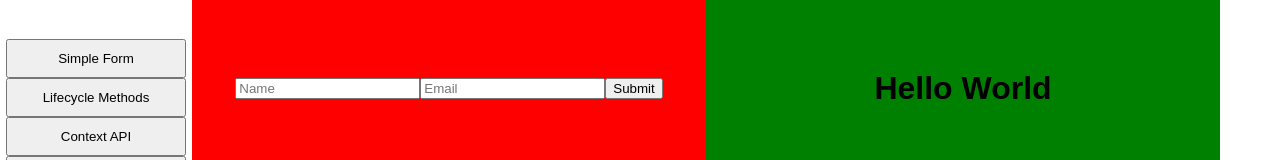
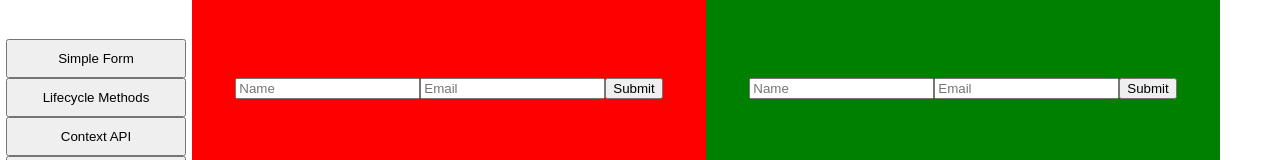
Before and after one commit to TraiLynne/react-hooks-refactoring, a React (Create React App) app in the folder app/: page / in a window 1280 px wide. Shown: the part 159-319 px from the top of the page. Built offline with nearby package versions, Linux system fonts and the light colour scheme.

Commit message:
Simple form Refactored

```diff
--- a/app/src/components/examples/00_SimpleForm/class.js
+++ b/app/src/components/examples/00_SimpleForm/class.js
@@ -1,6 +1,4 @@
 import React, { Component } from "react";
-import { CodeBlock, dracula } from "react-code-blocks";
-import { CodeDisplay, ComponentDisplay } from "../../../style";
 
 class SimpleFormClass extends Component {
 	constructor(props) {
@@ -23,7 +21,6 @@ class SimpleFormClass extends Component {
 	render() {
 		return (
 			<>
-				<ComponentDisplay>
 				<form onSubmit={this.handleSubmit}>
 					<input
 						type="text"
@@ -41,7 +38,6 @@ class SimpleFormClass extends Component {
 					/>
 					<button type="submit">Submit</button>
 				</form>
-				</ComponentDisplay>
 			</>
 		);
 	}
--- a/app/src/components/examples/00_SimpleForm/code.js
+++ b/app/src/components/examples/00_SimpleForm/code.js
@@ -1,7 +1,91 @@
-export const beforeCode00 = `
-const BeforeComponent = () => <div>Before Component 1 </div>;
-`;
+export const beforeCode00 = `class SimpleFormClass extends Component {
+	constructor(props) {
+		super(props);
+		this.state = {
+			name: "",
+			email: "",
+		};
+	}
 
-export const refactoredCode00 = `
-const RefactoredComponent = () => <div>Refactored Component 1</div>;
-`;
+	handleInputChange = (event) => {
+		this.setState({ [event.target.name]: event.target.value });
+	};
+
+	handleSubmit = (event) => {
+		event.preventDefault();
+		console.log("Form Data:", this.state);
+	};
+
+	render() {
+		return (
+			<>
+				<form onSubmit={this.handleSubmit}>
+					<input
+						type="text"
+						name="name"
+						value={this.state.name}
+						onChange={this.handleInputChange}
+						placeholder="Name"
+					/>
+					<input
+						type="email"
+						name="email"
+						value={this.state.email}
+						onChange={this.handleInputChange}
+						placeholder="Email"
+					/>
+					<button type="submit">Submit</button>
+				</form>
+			</>
+		);
+	}
+}
+
+export default SimpleFormClass;`;
+
+export const refactoredCode00 = `import { useState } from "react";
+
+function SimpleForm() {
+	const [name, setName] = useState("");
+	const [email, setEmail] = useState("");
+
+	const handleInputChange = (e) => {
+		if (e.target.name === "name") {
+			setName(e.target.value);
+		}
+		if (e.target.name === "email") {
+			setEmail(e.target.value);
+		}
+	};
+
+	const handleSubmit = (e) => {
+		e.preventDefault();
+		alert(\`Form Data: \${name} & \${email}\`);
+		setName("");
+		setEmail("");
+	};
+
+	return (
+		<>
+			<form onSubmit={handleSubmit}>
+				<input
+					type="text"
+					name="name"
+					value={name}
+					onChange={handleInputChange}
+					placeholder="Name"
+				/>
+				<input
+					type="email"
+					name="email"
+					value={email}
+					onChange={handleInputChange}
+					placeholder="Email"
+				/>
+				<button type="submit">Submit</button>
+			</form>
+		</>
+	);
+}
+
+export default SimpleForm;`;
--- a/app/src/components/examples/00_SimpleForm/functional.js
+++ b/app/src/components/examples/00_SimpleForm/functional.js
@@ -1,7 +1,44 @@
+import { useState } from "react";
+
 function SimpleForm() {
+	const [name, setName] = useState("");
+	const [email, setEmail] = useState("");
+
+	const handleInputChange = (e) => {
+		if (e.target.name === "name") {
+			setName(e.target.value);
+		}
+		if (e.target.name === "email") {
+			setEmail(e.target.value);
+		}
+	};
+
+	const handleSubmit = (e) => {
+		e.preventDefault();
+		alert(`Form Data: ${name} & ${email}`);
+		setName("");
+		setEmail("");
+	};
+
 	return (
 		<>
-			<h1>Hello World</h1>
+			<form onSubmit={handleSubmit}>
+				<input
+					type="text"
+					name="name"
+					value={name}
+					onChange={handleInputChange}
+					placeholder="Name"
+				/>
+				<input
+					type="email"
+					name="email"
+					value={email}
+					onChange={handleInputChange}
+					placeholder="Email"
+				/>
+				<button type="submit">Submit</button>
+			</form>
 		</>
 	);
 }
--- a/app/src/components/layout/Before.js
+++ b/app/src/components/layout/Before.js
@@ -1,7 +1,7 @@
 import React from "react";
 import { BeforeContainer, CodeDisplay, ComponentDisplay } from "./style";
 import { CodeBlock, dracula } from "react-code-blocks";
-const Before = ({ component: Component, code }) => (
+const Before = ({ component: Component, code, highlights }) => (
 	<BeforeContainer>
 		<h2>Before</h2>
 		<ComponentDisplay>
```
Lines whose indentation alone changed are shown as unchanged.
